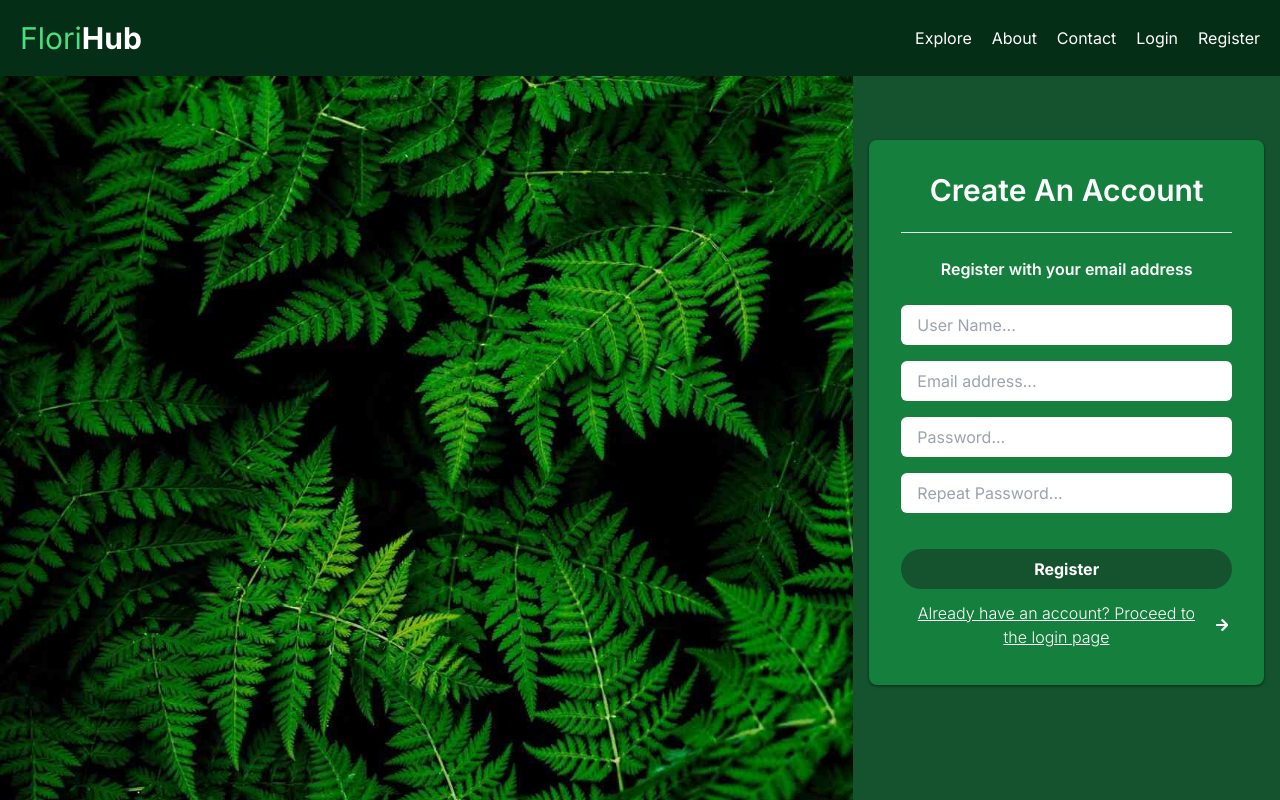
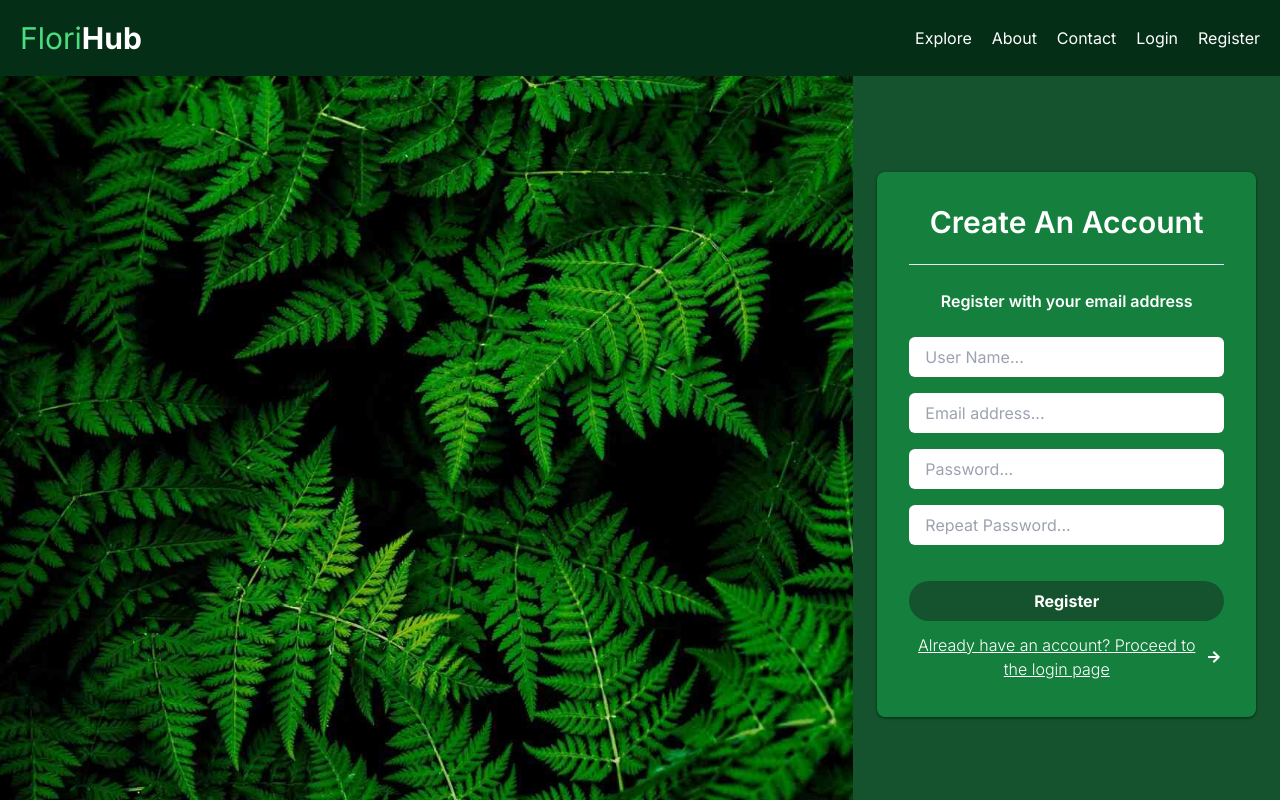
Before and after one commit to Nyviel/Florihub, a Next.js app: page /auth/register in a window 1280 px wide. Shown: the top 800 px of the page. Built offline with nearby package versions, Linux system fonts and the light colour scheme; no server answers.

Commit message:
Fixed margins on auth pages

```diff
--- a/app/auth/login/page.tsx
+++ b/app/auth/login/page.tsx
@@ -42,7 +42,7 @@ const LoginPage = () => {
 					onSubmit={(e) => {
 						handleFormSubmit(e);
 					}}
-					className="mx-6 p-6 h-fit space-y-8 bg-green-700 rounded-lg shadow shadow-green-950"
+					className="mt-12 mx-6 p-6 h-fit space-y-8 bg-green-700 rounded-lg shadow shadow-green-950"
 				>
 					<h2 className="text-3xl text-center font-semibold mb-6 text-white">
 						Login
--- a/app/auth/register/page.tsx
+++ b/app/auth/register/page.tsx
@@ -51,7 +51,7 @@ const RegisterPage = () => {
 					onSubmit={(e) => {
 						handleFormSubmit(e);
 					}}
-					className="p-8 m-4 rounded-lg bg-green-700 min-h-3/4 h-fit  text-center shadow shadow-green-950"
+					className="p-8 mt-12 m-6 rounded-lg bg-green-700 min-h-3/4 h-fit  text-center shadow shadow-green-950"
 				>
 					<h2 className="text-3xl text-center font-semibold mb-6 text-white">
 						Create An Account
```
